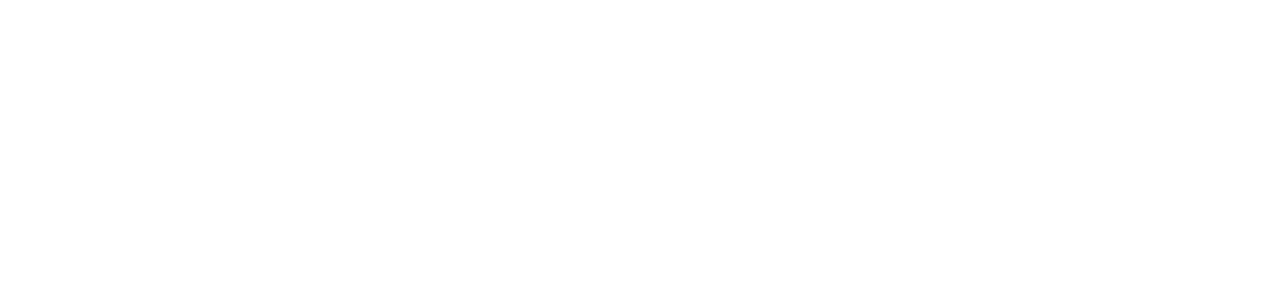
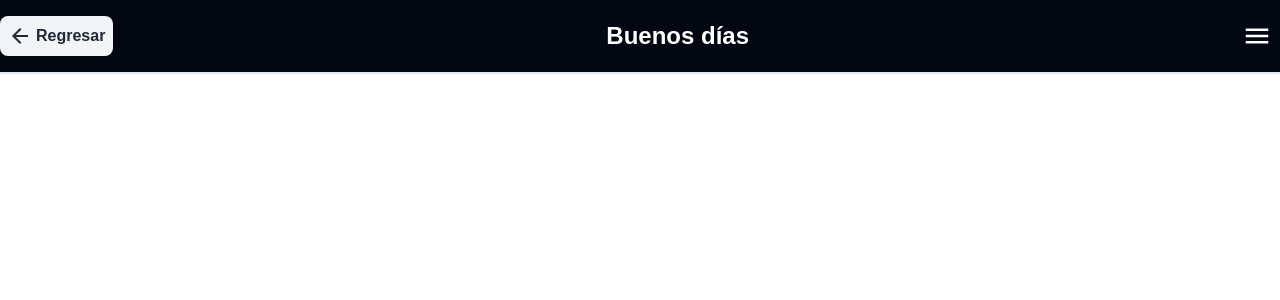
Before and after one commit to JhosepTM/babels-frontend, a React (Vite) app: page /madmin/rooms in a window 1280 px wide. Before the commit this address had no page. Shown: the top 300 px of the page. Built offline with nearby package versions, Linux system fonts and the light colour scheme.

Commit message:
Boton de regresar añadido al header para que aparesca solo en las paginas correspondientes

```diff
--- a/package.json
+++ b/package.json
@@ -17,6 +17,7 @@
     "@radix-ui/react-slot": "^1.0.2",
     "@radix-ui/react-tabs": "^1.0.4",
     "@tanstack/react-table": "^8.11.3",
+    "@types/react-router-dom": "^5.3.3",
     "class-variance-authority": "^0.7.0",
     "clsx": "^2.0.0",
     "lucide-react": "^0.291.0",
@@ -24,7 +25,7 @@
     "react-dom": "^18.2.0",
     "react-hook-form": "^7.49.2",
     "react-icons": "^5.0.1",
-    "react-router-dom": "^6.21.0",
+    "react-router-dom": "^6.21.3",
     "tailwind-merge": "^2.1.0",
     "tailwindcss-animate": "^1.0.7",
     "zod": "^3.22.4"
--- a/src/App.tsx
+++ b/src/App.tsx
@@ -3,6 +3,7 @@
 import LoginPage from './pages/LoginPage/LoginPage';
 import Menu from "./pages/MenuPage/MenuPage";
 import MenuUser from "./pages/MenuPage/MenuUserPage"
+import RoomsPage from "./pages/RoomsPage/RoomsPage"
 import { BrowserRouter as Router, Route, Routes } from 'react-router-dom';
 
 function App() {
@@ -11,6 +12,7 @@
       <Routes>
         <Route path="/reservas" element={<BookingPage />} />
         <Route path="/madmin" element={<Menu />} />
+        <Route path="/madmin/rooms" element={<RoomsPage />} />
         <Route path="/muser" element={<MenuUser />} />
         <Route path="/" element={<LoginPage />} />
       </Routes>
--- a/src/components/ui/Header.tsx
+++ b/src/components/ui/Header.tsx
@@ -1,8 +1,12 @@
+import React, { useState } from 'react';
+import { IoMdArrowBack, IoMdMenu } from 'react-icons/io';
 
-import React, { useState } from 'react';
-import { IoMdMenu } from 'react-icons/io';
+interface HeaderProps {
+  showBackButton?: boolean;
+  backRoute?: string;
+}
 
-const Header = () => {
+const Header: React.FC<HeaderProps> = ({ showBackButton, backRoute }) => {
   const [isDropdownOpen, setDropdownOpen] = useState(false);
 
   const toggleDropdown = () => {
@@ -10,15 +14,31 @@
   };
 
   const handleLogout = () => {
-    // Lógica para cerrar sesión
     console.log('Cerrando sesión...');
+  };
+
+  const handleBackButtonClick = () => {
+    if (backRoute) {
+      window.location.href = backRoute;
+    }
   };
 
   return (
     <div className="flex justify-between items-center bg-gray-950 text-white py-4 border-b-2 border-030712">
-      <h1 className="text-2xl font-bold mx-auto">Buenos días</h1>
+      {showBackButton && (
+        <button
+          onClick={handleBackButtonClick}
+          className="text-gray-800 font-bold p-2 bg-gray-100 rounded-lg focus:outline-none focus:shadow-outline"
+        >
+          <span className="flex items-center">
+            <IoMdArrowBack size={24} className="mr-1" />
+            Regresar
+          </span>
+        </button>
+      )}
 
-      {/* Desplegable con el icono de tres líneas verticales más grande */}
+      <h1 className="text-2xl font-bold mx-auto items-center">Buenos días</h1>
+
       <div className="flex items-center mr-2">
         <button onClick={toggleDropdown} className="text-white font-bold">
           <IoMdMenu size={30} />
@@ -26,9 +46,12 @@
 
         {isDropdownOpen && (
           <div className="absolute right-3 mt-24 bg-zinc-500 p-2 rounded shadow border border-white">
-            <p className='text-white mb-2'>Juan Huzas maldonado</p>
+            <p className="text-white mb-2">Juan Huzas maldonado</p>
             <hr className="my-2 border-white" />
-            <button onClick={handleLogout} className="text-white rounded transition-transform transform hover:scale-105 focus:outline-none focus:shadow-outline">
+            <button
+              onClick={handleLogout}
+              className="text-white rounded transition-transform transform hover:scale-105 focus:outline-none focus:shadow-outline"
+            >
               Cerrar Sesión
             </button>
           </div>
--- a/src/pages/MenuPage/MenuPage.tsx
+++ b/src/pages/MenuPage/MenuPage.tsx
@@ -24,7 +24,7 @@
 
           {/* Imagen abajo */}
           <div className="items-center text-center menu-item hover:scale-105" style={{ marginBottom: '50px' }}>
-            <a href="/ruta-de-administracion">
+            <a href="/madmin/rooms">
               <img src=".\src\assets\images\EditAndAddRooms.svg" alt="Imagen 3" style={{ width: '250px', height: '170px', objectFit: 'cover' }} />
               <p className="text-white font-bold mt-1">Administrar Habitaciones</p>
             </a>
--- a/src/pages/MenuPage/MenuUserPage.tsx
+++ b/src/pages/MenuPage/MenuUserPage.tsx
@@ -15,7 +15,6 @@
               </a>
             </div>
           </div>
-
         </div>
       </div>
     </div>
--- /dev/null
+++ b/src/pages/RoomsPage/RoomsPage.tsx
@@ -0,0 +1,11 @@
+import Header from '@/components/ui/Header';
+
+const RoomsPage = () => {
+  return (
+    <div className="flex flex-col h-screen">
+      <Header showBackButton backRoute="/madmin" />
+    </div>
+  );
+};
+
+export default RoomsPage;
```
Also changed, not shown: 1 other file (tests, documents, lock files or other folders).
